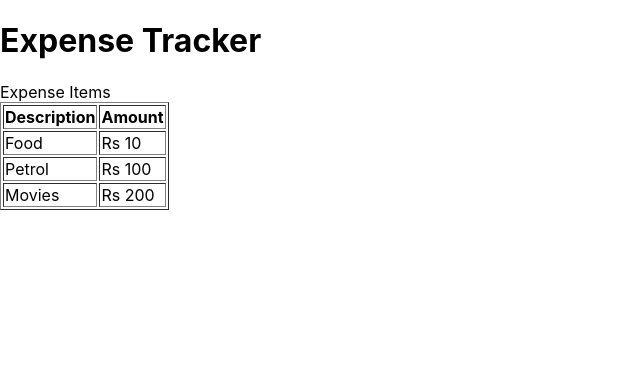
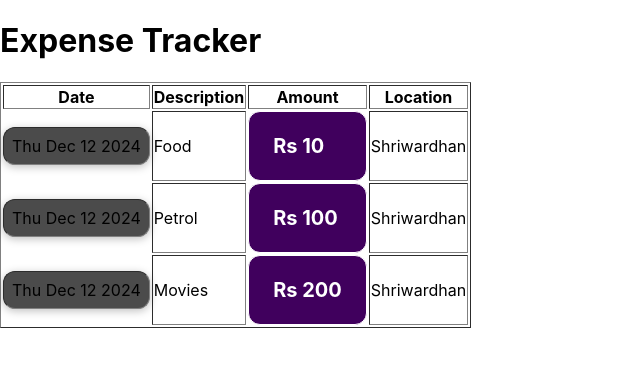
Before and after one commit to AvadhutK01/react-tutorial, a React (Create React App) app in the folder react-tutorial/: page / in a window 1280 px wide. Shown: the top 366 px of the page, without its empty margins (0-640 px from the left). Built offline with nearby package versions, Linux system fonts and the light colour scheme.

Commit message:
Embedding js variables in ui

```diff
--- /dev/null
+++ b/react-tutorial/src/components/ExpenseItem.css
@@ -0,0 +1,56 @@
+.expense-item {
+    display: flex;
+    justify-content: space-between;
+    align-items: center;
+    box-shadow: 0 2px 8px rgba(0, 0, 0, 0.25);
+    padding: 0.5rem;
+    margin: 1rem 0;
+    border-radius: 12px;
+    background-color: #4b4b4b;
+}
+
+.expense-item__description {
+    display: flex;
+    flex-direction: column;
+    gap: 1rem;
+    align-items: flex-end;
+    flex-flow: column-reverse;
+    justify-content: flex-start;
+    flex: 1;
+}
+
+.expense-item h2 {
+    color: #3a3a3a;
+    font-size: 1rem;
+    flex: 1;
+    margin: 0 1rem;
+    color: white;
+}
+
+.expense-item__price {
+    font-size: 1rem;
+    font-weight: bold;
+    color: white;
+    background-color: #40005d;
+    border: 1px solid white;
+    padding: 0.5rem;
+    border-radius: 12px;
+}
+
+@media (min-width: 580px) {
+    .expense-item__description {
+        flex-direction: row;
+        align-items: center;
+        justify-content: flex-start;
+        flex: 1;
+    }
+
+    .expense-item__description h2 {
+        font-size: 1.25rem;
+    }
+
+    .expense-item__price {
+        font-size: 1.25rem;
+        padding: 0.5rem 1.5rem;
+    }
+}
--- a/react-tutorial/src/components/ExpenseItem.jsx
+++ b/react-tutorial/src/components/ExpenseItem.jsx
@@ -1,28 +1,40 @@
 import React from 'react'
+import './ExpenseItem.css'
 
 const ExpenseItem = () => {
+    const expenseDate = new Date(2023, 23, 12);
+    const LocationOfExpenditure = 'Shriwardhan';
     return (
-        <div>
-            <div>Expense Items</div>
-            <table border="1">
+        <table border="1" className='expense-table'>
+            <thead>
                 <tr>
+                    <th>Date</th>
                     <th>Description</th>
                     <th>Amount</th>
+                    <th>Location</th>
+                </tr>
+            </thead>
+            <tbody>
+                <tr>
+                    <td className='expense-item'>{expenseDate.toDateString()}</td>
+                    <td >Food</td>
+                    <td className='expense-item__price'>Rs 10</td>
+                    <td>{LocationOfExpenditure}</td>
                 </tr>
                 <tr>
-                    <td>Food</td>
-                    <td>Rs 10</td>
+                    <td className='expense-item'>{expenseDate.toDateString()}</td>
+                    <td>Petrol</td>
+                    <td className='expense-item__price'>Rs 100</td>
+                    <td>{LocationOfExpenditure}</td>
                 </tr>
                 <tr>
-                    <td>Petrol</td>
-                    <td>Rs 100</td>
+                    <td className='expense-item'>{expenseDate.toDateString()}</td>
+                    <td>Movies</td>
+                    <td className='expense-item__price'>Rs 200</td>
+                    <td>{LocationOfExpenditure}</td>
                 </tr>
-                <tr>
-                    <td>Movies</td>
-                    <td>Rs 200</td>
-                </tr>
-            </table>
-        </div>
+            </tbody>
+        </table>
     )
 }
 
```
